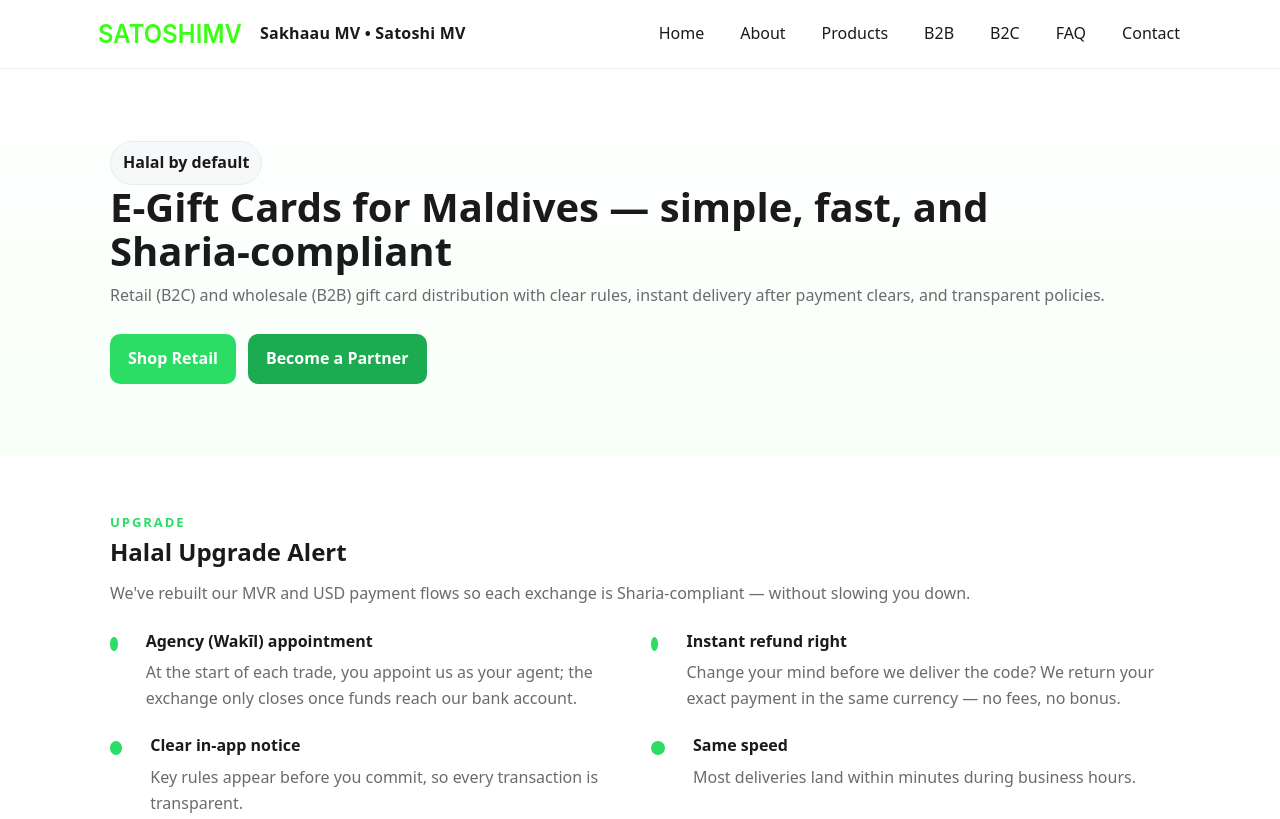
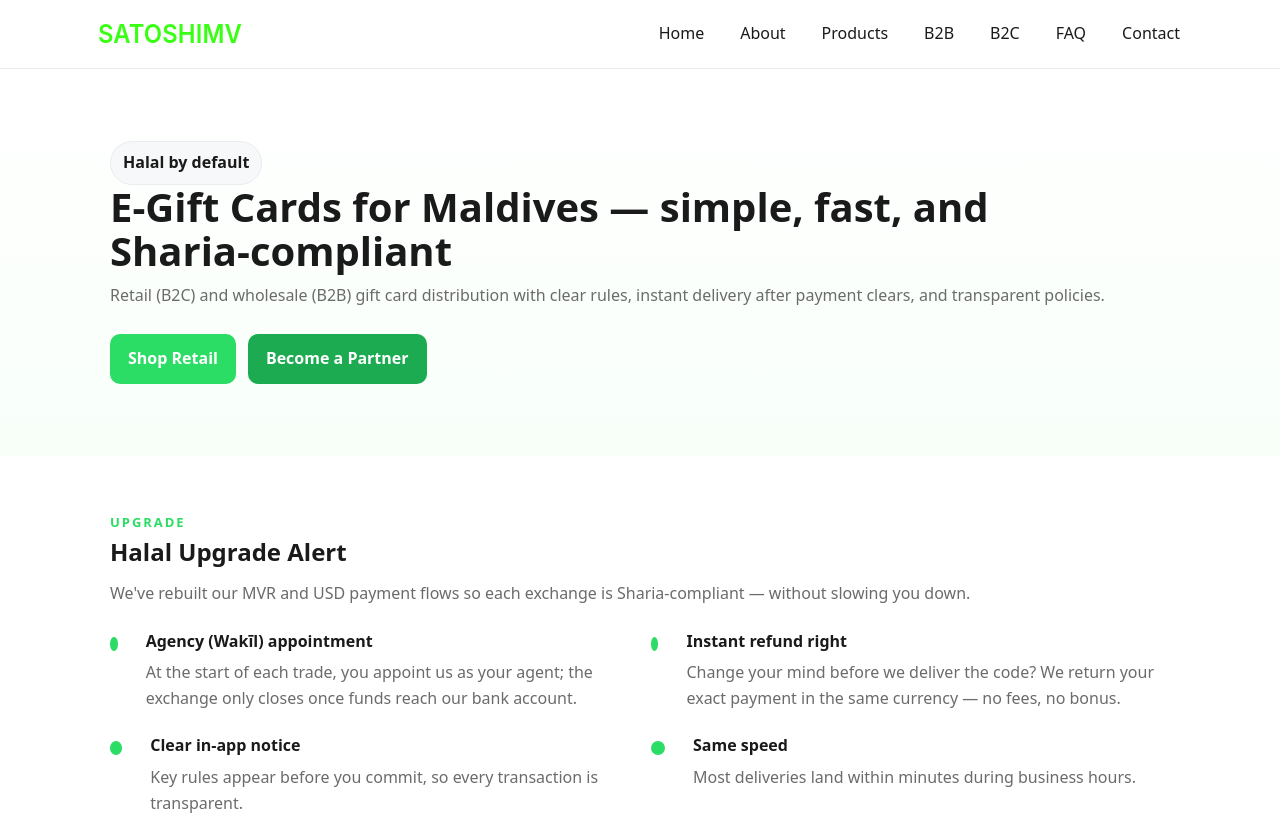
Before and after one commit to sakhaau/satoshimv, a plain HTML site: page index.html in a window 1280 px wide. Shown: the top 819 px of the page. Drawn offline with Linux system fonts and the light colour scheme.

Commit message:
Update index.html

```diff
--- a/index.html
+++ b/index.html
@@ -11,7 +11,7 @@
     <div class="container row">
       <a href="/index.html" class="logo">
         <img src="/assets/images/logo.svg" alt="Sakhaau Satoshi" height="40"/>
-        <span>Sakhaau MV • Satoshi MV</span>
+        <!--<span>Sakhaau MV • Satoshi MV</span>-->
       </a>
       <nav id="nav">
         <ul>
```
